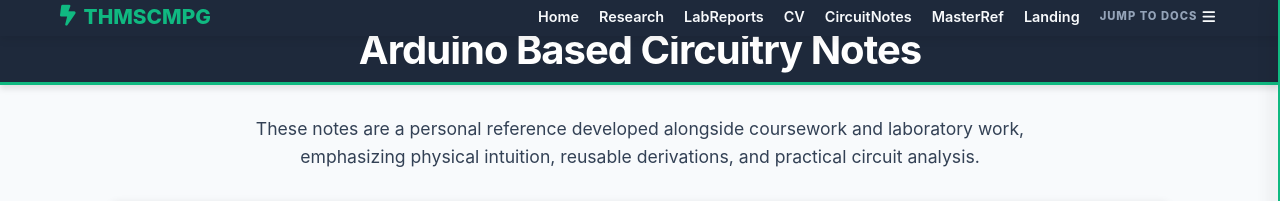
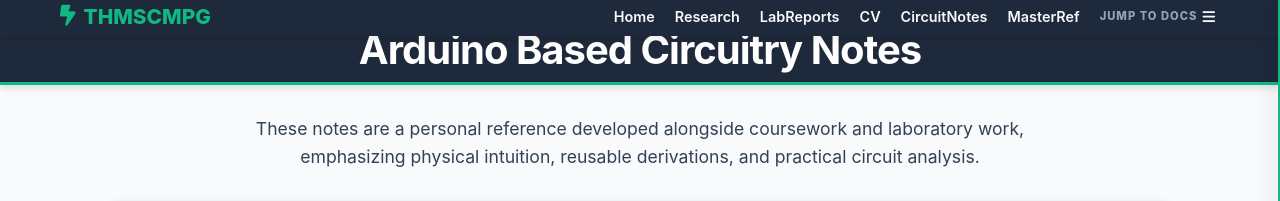
Before and after one commit to THMSCMPG/CircuitNotes, a Jekyll site: the page built from docs/index.html, in a window 1280 px wide. Shown: the top 201 px of the page. Built offline with Jekyll 4.4.1, drawn with Linux system fonts in a browser that asks for light colours.

```diff
--- a/docs/_layouts/default.html
+++ b/docs/_layouts/default.html
@@ -39,7 +39,6 @@
 
         <a href="{{ site.data.navigation[4].link }}">{{ site.data.navigation[4].name }}</a>
         <a href="{{ site.data.navigation[5].link }}">{{ site.data.navigation[5].name }}</a>
-        <a href="{{ site.data.navigation[14].link }}">{{ site.data.navigation[14].name }}</a>
 
         <div style="padding: 20px 32px; margin-top: 20px; border-top: 1px solid rgba(255,255,255,0.1);">
             <div style="color: #94a3b8; font-size: 0.7rem; font-weight: 800; text-transform: uppercase; letter-spacing: 1px; margin-bottom: 15px;">
@@ -65,8 +64,6 @@
 
                 <li><a href="{{ site.data.navigation[4].link }}">{{ site.data.navigation[4].name }}</a></li>
                 <li><a href="{{ site.data.navigation[5].link }}">{{ site.data.navigation[5].name }}</a></li>
-
-                <li><a href="{{ site.data.navigation[14].link }}">{{ site.data.navigation[14].name }}</a></li>
 
                 <li class="dropdown">
                     <span class="nav-label">Jump to Docs</span>
```
